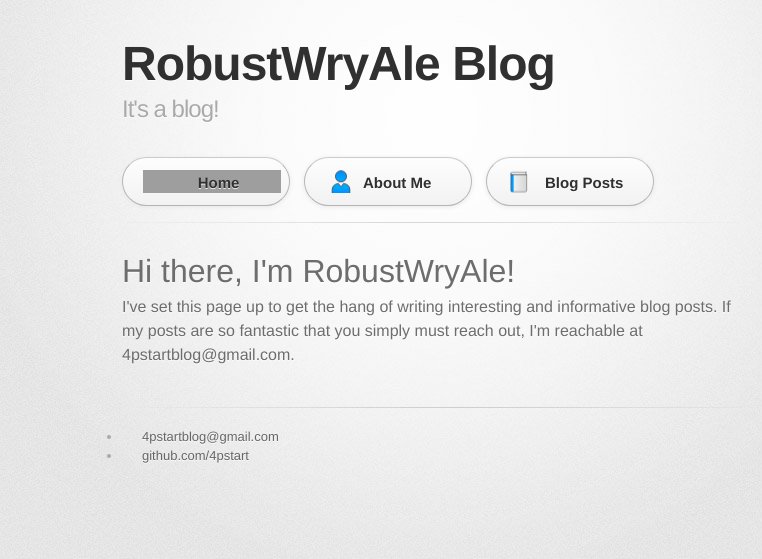
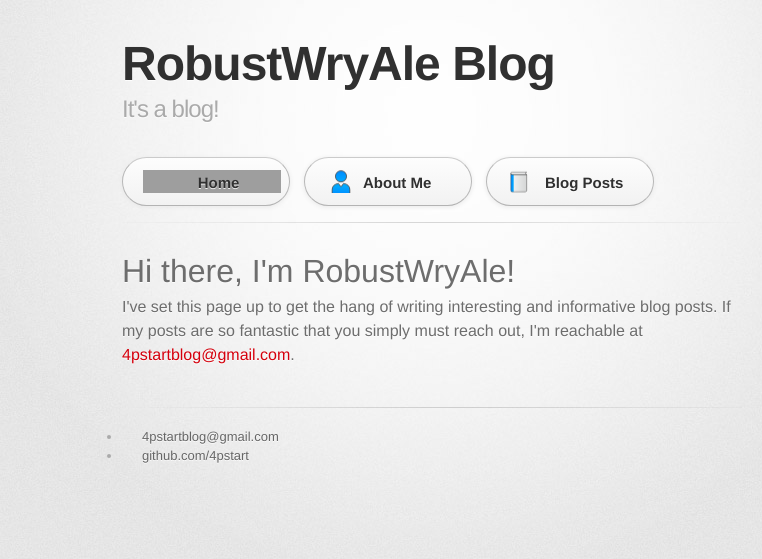
Before and after one commit to 4pstart/robustwryale, a Jekyll site: the page built from about/index.html, in a window 1280 px wide, cut to the strip 0-559 px from the top of the page. Shown: the whole strip, without its empty margins (208-970 px from the left). Built offline with Jekyll 4.4.1, drawn with Linux system fonts in a browser that asks for light colours; some web fonts are replaced; part of the change alters nothing that is shown; grey boxes are pictures that could not be loaded.

```diff
--- a/about/index.html
+++ b/about/index.html
@@ -4,5 +4,5 @@ title: RobustWryAle
 ---
 <div class="blurb">
 	<h1>Hi there, I'm RobustWryAle!</h1>
-	<p>I've set this page up to get the hang of writing interesting and informative blog posts. If my posts are so fantastic that you simply must reach out, I'm reachable at 4pstartblog@gmail.com. </p>
+	<p>I've set this page up to get the hang of writing interesting and informative blog posts. If my posts are so fantastic that you simply must reach out, I'm reachable at <a href="mailto:4pstartblog@gmail.com">4pstartblog@gmail.com</a>. </p>
 </div><!-- /.blurb -->
```
